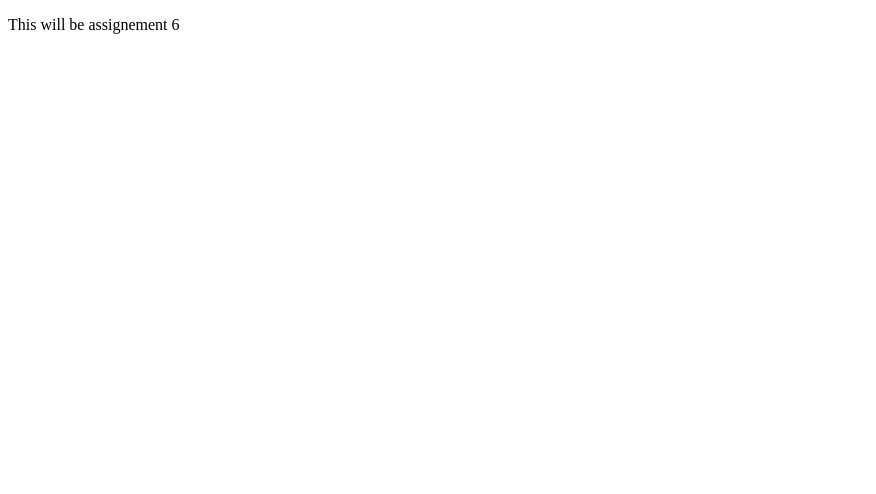
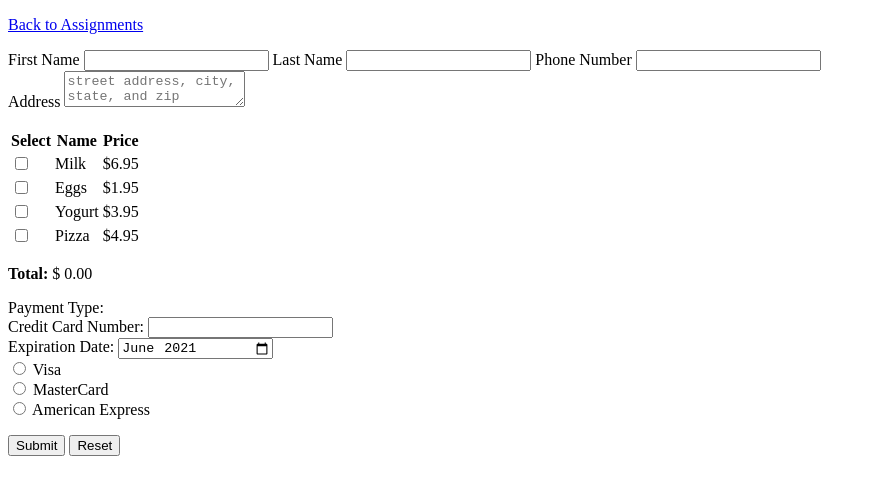
Before and after one commit to Wurby/Web-Engineering, a plain HTML site: page week06.html in a window 1280 px wide. Shown: the whole page, without its empty margins (0-876 px from the left). Drawn offline with Linux system fonts and the light colour scheme.

Commit message:
made website for week 6

```diff
--- /dev/null
+++ b/js/week06.js
@@ -0,0 +1,20 @@
+function resetForm() {
+  document.getElementById("shoppingForm").reset();
+}
+
+function focusFirstName() {
+  document.forms[0].elements[0].focus();
+  document.getElementById("firstName").scrollIntoView();
+}
+
+function submitForm() {}
+
+function validateCardNumber(number) {
+  let re = new RegExp("\\d{4}-?\\d{4}-?\\d{4}-?\\d{4}");
+  let warning = document.getElementById("card_warning");
+  if (!re.test(number)) {
+    warning.style.display = "block";
+  } else {
+    warning.style.display = "none";
+  }
+}
--- a/week06.html
+++ b/week06.html
@@ -1,10 +1,97 @@
 <!DOCTYPE html>
 <html>
   <head>
-    <title>Assigment06</title>
+    <title>Assignment 06</title>
+    <link rel="stylesheet" href="css/week06style.css" />
+    <script type="text/javascript" src="js/week06.js"></script>
   </head>
 
   <body>
-    <p>This will be assignement 6</p>
+    <header>
+      <p><a href="index.html">Back to Assignments</a></p>
+    </header>
+
+    <form
+      name="shoppingForm"
+      onreset="focusFirstName()"
+      onsubmit="submitForm()"
+      onload="focusFirstName()"
+    >
+      <div>
+        First Name
+        <input type="text" name="firstName" id="firstName" />
+        Last Name
+        <input type="text" name="lastName" />
+        Phone Number
+        <input type="text" name="phoneNumber" />
+        <br />
+        Address
+        <textarea
+          rows="2"
+          name="address"
+          placeholder="street address, city, state, and zip"
+        ></textarea>
+      </div>
+      <br />
+
+      <table>
+        <tr>
+          <th>Select</th>
+          <th>Name</th>
+          <th>Price</th>
+        </tr>
+        <tr>
+          <td><input type="checkbox" name="item_0" /></td>
+          <td>Milk</td>
+          <td>$6.95</td>
+        </tr>
+        <tr>
+          <td><input type="checkbox" name="item_1" /></td>
+          <td>Eggs</td>
+          <td>$1.95</td>
+        </tr>
+        <tr>
+          <td><input type="checkbox" name="item_2" /></td>
+          <td>Yogurt</td>
+          <td>$3.95</td>
+        </tr>
+        <tr>
+          <td><input type="checkbox" name="item_3" /></td>
+          <td>Pizza</td>
+          <td>$4.95</td>
+        </tr>
+      </table>
+
+      <p>
+        <strong>Total: </strong>$
+        <output name="total">0.00</output>
+      </p>
+      <p>
+        Payment Type:
+        <br />
+        Credit Card Number:
+        <input
+          type="text"
+          id="card_field"
+          name="credit_card"
+          onchange="validateCardNumber(this.value)"
+        />
+        <a id="card_warning" style="display: none; color: red;"
+          >Invalid Card number!</a
+        >
+        <br />
+        Expiration Date:
+
+        <input type="month" name="exp_date" min="2019-06" value="2021-06" />
+        <br />
+        <input type="radio" name="card" value="card_0" /> Visa <br />
+        <input type="radio" name="card" value="card_1" /> MasterCard
+        <br />
+        <input type="radio" name="card" value="card_2" /> American Express
+      </p>
+
+      <input type="submit" />
+      <input type="reset" />
+    </form>
   </body>
 </html>
```
Also changed, not shown: css/week06style.css (added).
